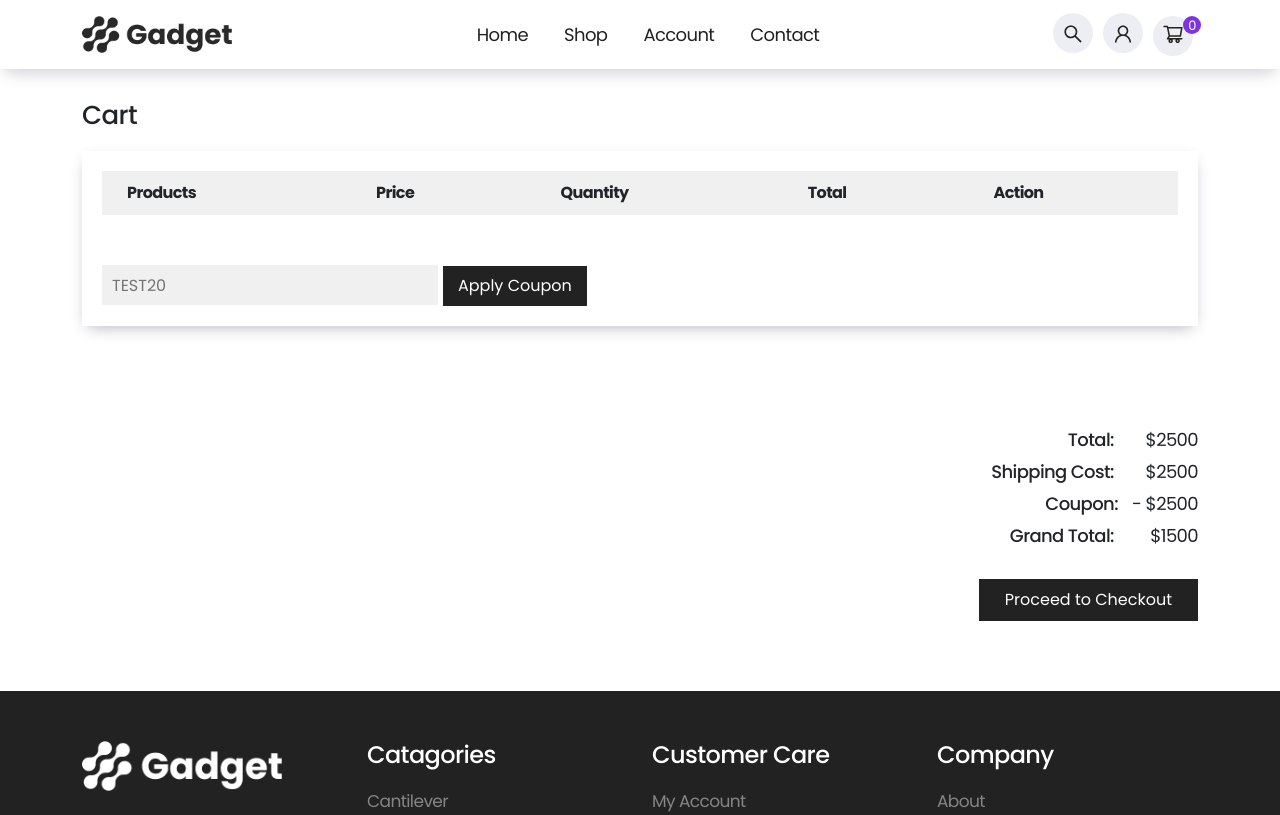
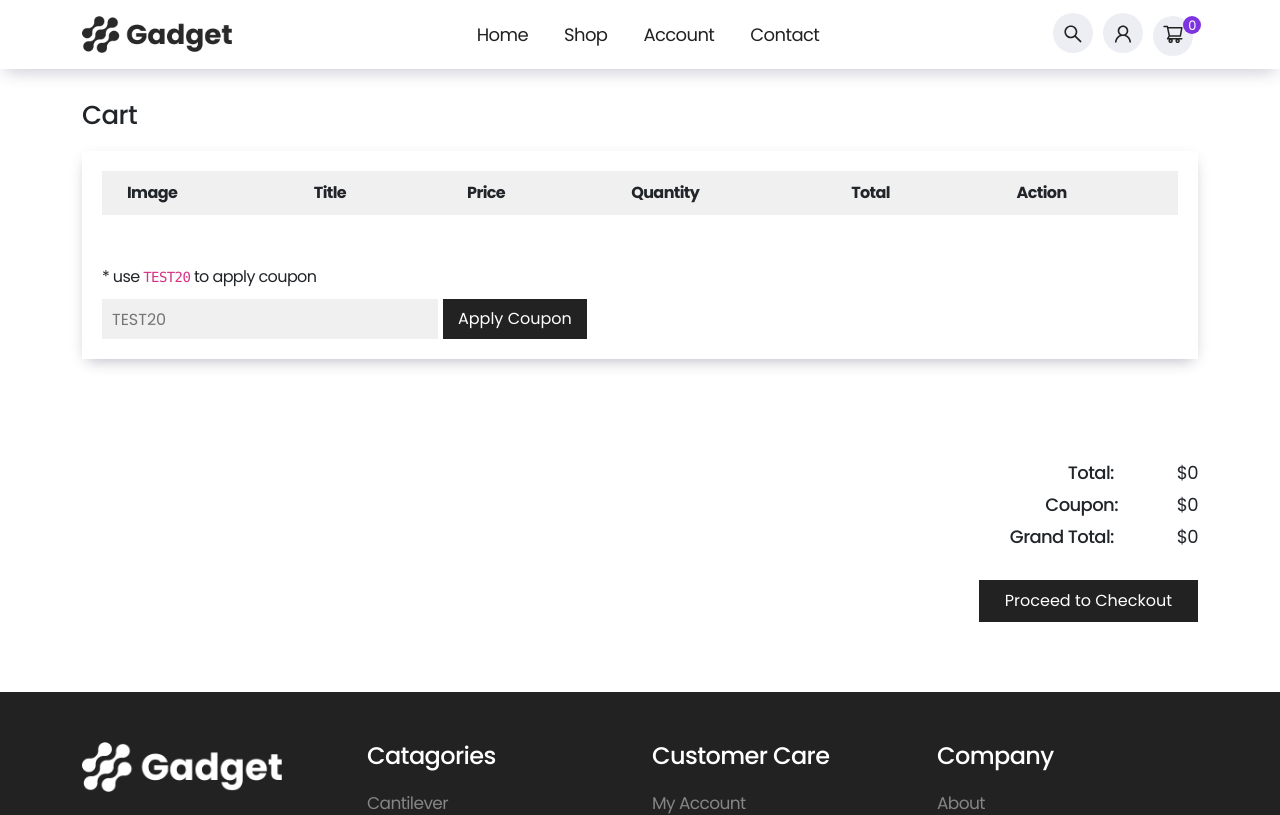
Before and after one commit to rafikadir/Gadget-react-ecommerce-web-application, a React (Vite) app: page /cart in a window 1280 px wide. Shown: the top 815 px of the page. Built offline with nearby package versions, Linux system fonts and the light colour scheme.

Commit message:
cart done

```diff
--- a/src/components/CartItems/CartItems.jsx
+++ b/src/components/CartItems/CartItems.jsx
@@ -2,20 +2,48 @@ import { useContext, useEffect, useState} from 'react';
 import './CartItems.scss';
 import { CartContext } from '../../App';
 import productData from '../../data/products.json';
+import { AiOutlineDelete } from "react-icons/ai";
+
 
 const CartItems = () => {
 
     const {cartProducts, deleteItem} = useContext(CartContext);
     const [productsInCart, setProductsInCart] = useState();
+    const [total, setTotal] = useState();
+    const [getCoupon, setGetCoupon] = useState(false);
+    const [coupon, setCoupon] = useState(0);
+    let grandTotal = total - coupon;
 
     useEffect(() =>{
         const pdId = cartProducts.map(pd =>{
-        const filterdPd = productData.find( product => product.id === pd);
-        return filterdPd
+            const filterdPd = productData.find(product => product.id === pd);
+            return filterdPd;
         });
         setProductsInCart(pdId);
     },[cartProducts]);
 
+    useEffect(()=>{
+        if (productsInCart) {
+            const total = productsInCart.reduce((acc, item) => acc + item.price, 0);
+            setTotal(total);
+        }
+    },[productsInCart])
+
+    const handleInput = (e) => {
+        if(productsInCart) {
+            if (e.target.value === "test20" || e.target.value === "TEST20") {
+                setGetCoupon(true);
+            }
+        }
+    }
+
+    const handleCoupon = (e) => {
+        if(getCoupon === true ){
+            const couponAmount = 20;
+            setCoupon(couponAmount);
+        }
+        e.preventDefault();
+    }
 
     return (
         <section className='cart-section'>
@@ -28,7 +56,8 @@ const CartItems = () => {
                             <table>
                                 <thead>
                                     <tr>
-                                        <th>Products</th>
+                                        <th>Image</th>
+                                        <th>Title</th>
                                         <th>Price</th>
                                         <th>Quantity</th>
                                         <th>Total</th>
@@ -37,16 +66,18 @@ const CartItems = () => {
                                 </thead>
 
                                 <tbody>
-                                    {productsInCart?.map((item, index) =>
+                                    {
+                                        productsInCart?.map((item, index) =>
                                             <tr key={index}>
                                                 <td>
                                                     <img src={item.img} alt="product" className='pd-img'/>
                                                 </td>
+                                                <td>{item.title}</td>
                                                 <td>{item.price}</td>
                                                 <td>1</td>
                                                 <td>{item.price}</td>
                                                 <td>
-                                                <button onClick={()=>deleteItem(item.id)}>Remove</button>
+                                                    <button onClick={()=>deleteItem(item.id)} className='delete-cart'><AiOutlineDelete/></button>
                                                 </td>
                                             </tr>
                                     )}
@@ -54,19 +85,22 @@ const CartItems = () => {
                             </table>
 
                             <div className="cart-coupon">
-                                <form>
-                                    <input type="text"  placeholder='TEST20' className="coupon-input"/>
-                                    <button className='coupon-btn' disabled>Apply Coupon</button>
+                                <form onSubmit={handleCoupon}>
+                                    <span>* use <code>TEST20</code> to apply coupon</span>
+                                    <div className='input-box'>
+                                        <input type="text" onChange={handleInput} placeholder='TEST20' className="coupon-input"/>
+                                        <button className='coupon-btn' type='submit'>Apply Coupon</button>
+                                    </div>
+                                    <span className="invaild-coupon">Invalid Coupon</span>
                                 </form>
                             </div>
                         </div>
 
                         <div className="cart-total">
                             <ul>
-                                <li>Total: <span>$2500</span></li>
-                                <li>Shipping Cost: <span>$2500</span></li>
-                                <li>Coupon:<span>- $2500</span></li>
-                                <li>Grand Total: <span>$1500</span></li>
+                                <li>Total: <span>${total}</span></li>
+                                <li>Coupon:<span>${coupon}</span></li>
+                                <li>Grand Total: <span>${grandTotal}</span></li>
                             </ul>
 
                             <button className="checkout-btn">Proceed to Checkout</button>
--- a/src/components/CartItems/CartItems.scss
+++ b/src/components/CartItems/CartItems.scss
@@ -33,6 +33,14 @@
                         .pd-img {
                             max-width: 100px;
                         }
+
+                        .delete-cart {
+                            background: white;
+                            border: 0;
+                            color: red;
+                            font-size: 24px;
+                            padding: 0;
+                        }
                     }
                 }
             }
@@ -42,19 +50,41 @@
             padding-top: 50px;
 
             form {
+                span {
+                    margin-bottom: 10px;
+                    display: inline-block;
+                }
+
+                .input-box {
+                    display: flex;
+                    justify-content: start;
+
                     .coupon-input {
                         border: none;
                         padding: 5px 10px;
                         margin-right: 5px;
                         background: #f0f0f0;
                         height: 40px;
+                        text-transform: uppercase;
                     }
+
                     .coupon-btn {
                         height: 40px;
                         padding: 5px 15px;
                         border: none;
                         background: $black-color;
                         color: $white-color;
+                    }
+                }
+
+                .invaild-coupon {
+                    color: red;
+                    margin-top: 10px;
+                    display: none;
+
+                    &.hide {
+                        display: block;
+                    }
                 }
             }
         }
```
Lines whose indentation alone changed are shown as unchanged.
